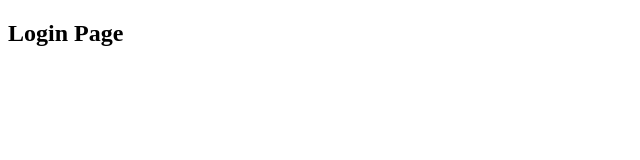
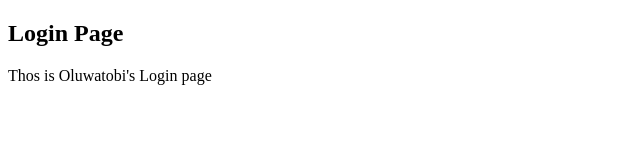
Before and after one commit to tobeski03/frontend-tekbruh, a plain HTML site: page login.html in a window 1280 px wide. Shown: the whole page, without its empty margins (0-640 px from the left). Drawn offline with Linux system fonts and the light colour scheme.

Commit message:
second edit

```diff
--- a/login.html
+++ b/login.html
@@ -12,5 +12,6 @@
   </head>
   <body>
     <h2>Login Page</h2>
+    <p>Thos is Oluwatobi's Login page</p>
   </body>
 </html>
```
